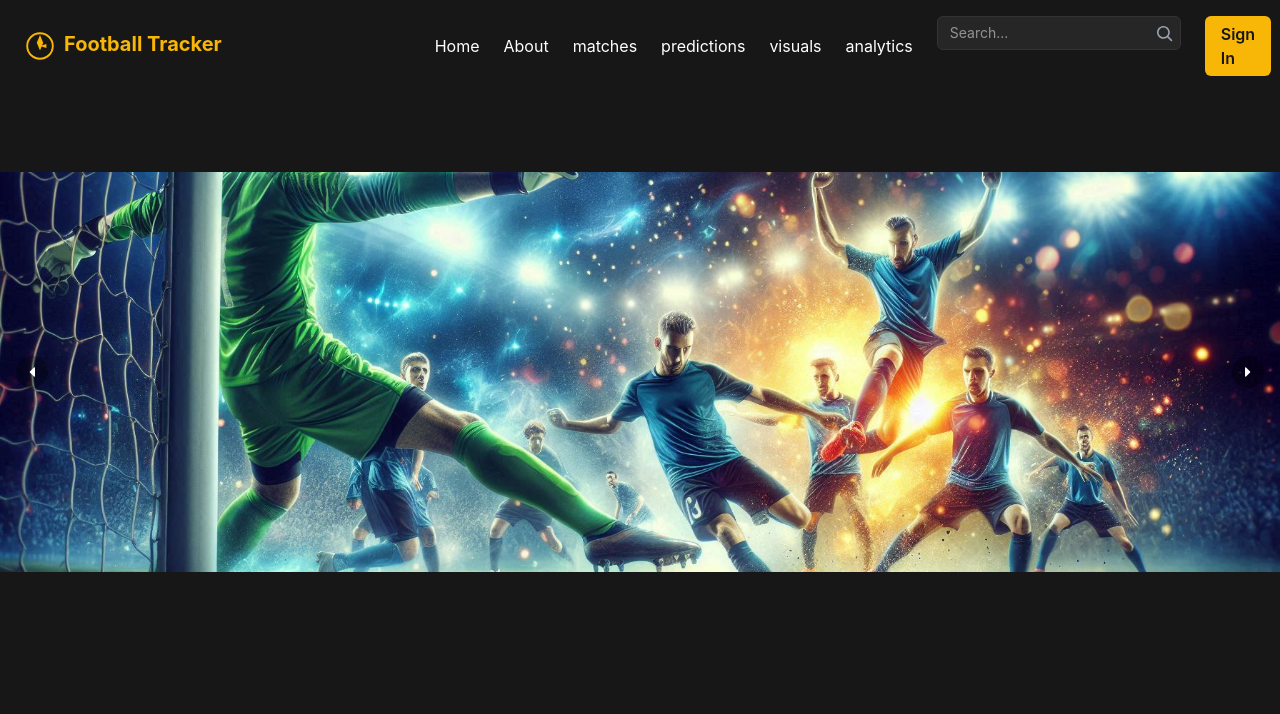
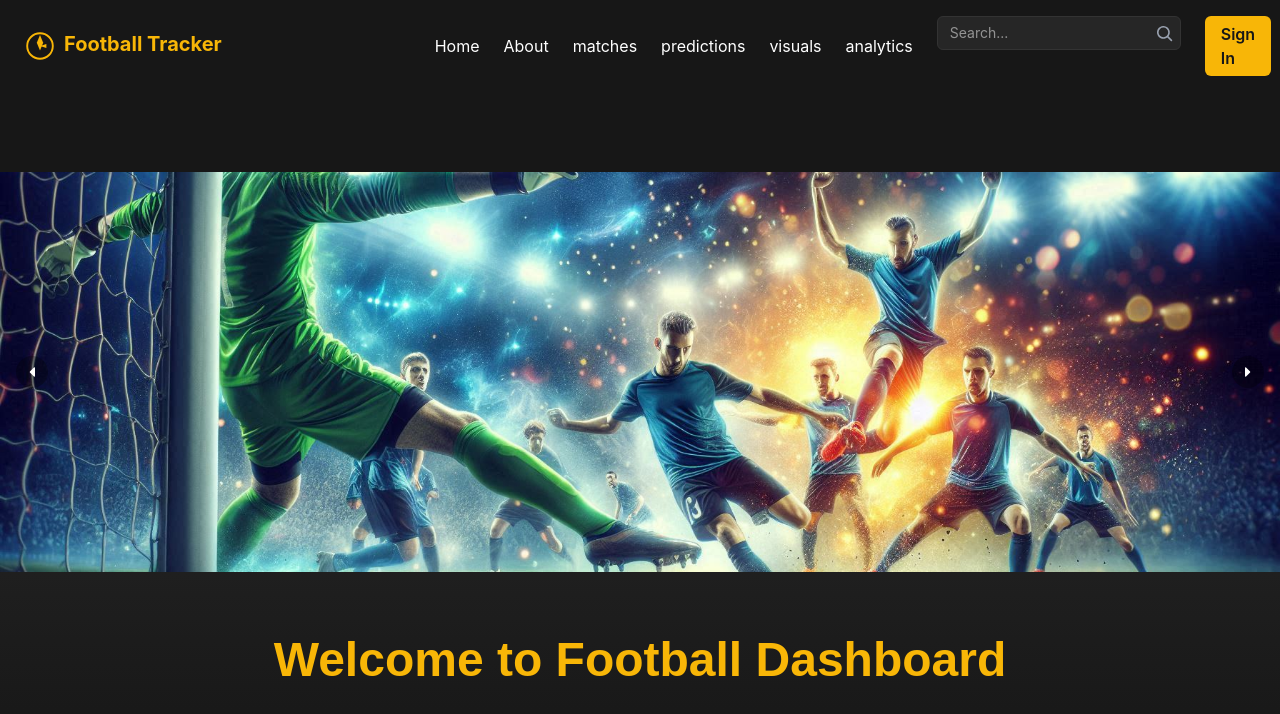
Before and after one commit to pedrambabazadeh/footbal_tracker, a Next.js app: page / in a window 1280 px wide. Shown: the top 714 px of the page. Built offline with nearby package versions, Linux system fonts and the light colour scheme; no server answers.

Commit message:
prediction section initialized

```diff
--- a/app/page.jsx
+++ b/app/page.jsx
@@ -1,10 +1,11 @@
 import Image from "next/image";
-import {Header, Slider} from "@/components/exports/for-home"
+import {Header, Slider, Prediction} from "@/components/exports/for-home"
 
 export default function Home() {
   return (
    <>
         <Slider/>
+        <Prediction/>
    </>
   );
 }
--- a/components/exports/for-home/index.js
+++ b/components/exports/for-home/index.js
@@ -1,2 +1,3 @@
 export {default as Header} from '@/components/header/Header'
 export { default as Slider} from '@/components/slider/Slider'
+export {default as Prediction} from '@/components/predictCTA/PredictCTA'
--- a/components/navbar/NavBar.jsx
+++ b/components/navbar/NavBar.jsx
@@ -50,7 +50,7 @@ const NavBar = async () => {
         </Link>
         </div>
       </div>
-      <div className='flex space-x-6 w-40/60'>
+      <div className=' hidden md:flex space-x-6 w-40/60'>
       <ul className='flex justify-center items-center space-x-6 text-[var(--primary-light-100)]'>
           {navBarItems.map((item) => (
             <li key={item.name}>
--- /dev/null
+++ b/components/predictCTA/PredictCTA.jsx
@@ -0,0 +1,13 @@
+import React from 'react'
+
+const PredictCTA = () => {
+  return (
+    <section className="text-center bg-gradient-to-b from-[#1f1f1f] to-[#171717] px-6 py-16">
+        <h1 className="text-4xl sm:text-5xl font-bold text-[var(--primary-yellow-500)] mb-2">
+            Welcome to Football  Dashboard
+        </h1>
+    </section>
+  )
+}
+
+export default PredictCTA
```
